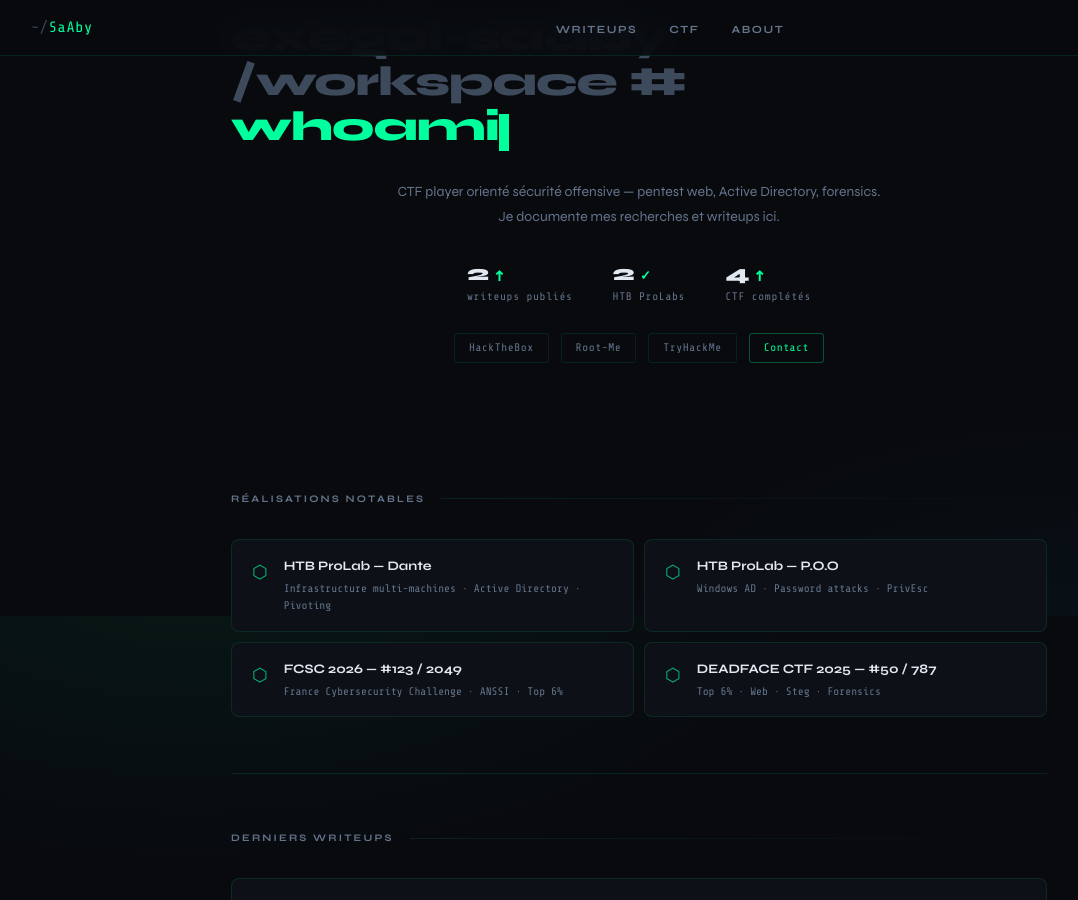
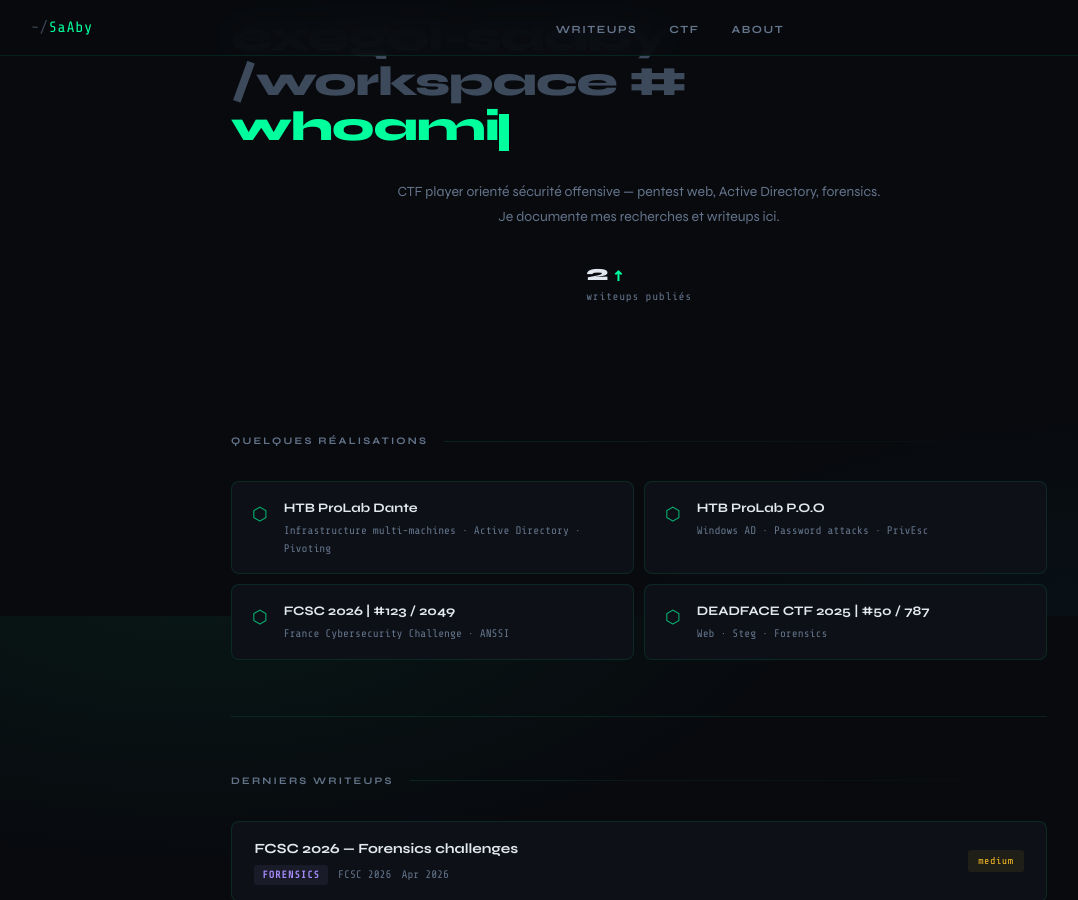
Before and after one commit to SaAbyy/SaAbyy.github.io, a Jekyll site: the page built from index.html, in a window 1280 px wide and 900 px high, scrolled down 284 px. Shown: the whole window, without its empty margins (1-1079 px from the left). Built offline with Jekyll 4.4.1, drawn with Linux system fonts in a browser that asks for light colours.

Commit message:
Revise section titles and formatting in index.html
Updated titles and section headers for clarity.

```diff
--- a/index.html
+++ b/index.html
@@ -29,53 +29,39 @@ title: Home
         <strong>{{ site.writeups.size }}<span class="unit"> ↑</span></strong>
         writeups publiés
       </div>
-      <div class="stat">
-        <strong>2<span class="unit"> ✓</span></strong>
-        HTB ProLabs
-      </div>
-      <div class="stat">
-        <strong>4<span class="unit"> ↑</span></strong>
-        CTF complétés
-      </div>
     </div>
 
-    <div class="hero-links" style="display:flex;gap:0.75rem;margin-top:1.75rem;flex-wrap:wrap;justify-content:center;">
-      <a href="https://app.hackthebox.com/public/users/1233395" target="_blank" class="hero-btn">HackTheBox</a>
-      <a href="https://www.root-me.org/SaAby?inc=score" target="_blank" class="hero-btn">Root-Me</a>
-      <a href="https://tryhackme.com/p/SaAby" target="_blank" class="hero-btn">TryHackMe</a>
-      <a href="mailto:Sa4by@proton.me" class="hero-btn hero-btn-accent">Contact</a>
-    </div>
   </section>
 
   <section class="section">
-    <div class="section-header"><h2>Réalisations notables</h2></div>
+    <div class="section-header"><h2>Quelques réalisations</h2></div>
     <div class="feat-grid">
       <div class="feat-card">
         <div class="feat-icon">⬡</div>
         <div>
-          <div class="feat-title">HTB ProLab — Dante</div>
+          <div class="feat-title">HTB ProLab Dante</div>
           <div class="feat-sub">Infrastructure multi-machines · Active Directory · Pivoting</div>
         </div>
       </div>
       <div class="feat-card">
         <div class="feat-icon">⬡</div>
         <div>
-          <div class="feat-title">HTB ProLab — P.O.O</div>
+          <div class="feat-title">HTB ProLab P.O.O</div>
           <div class="feat-sub">Windows AD · Password attacks · PrivEsc</div>
         </div>
       </div>
       <div class="feat-card">
         <div class="feat-icon">⬡</div>
         <div>
-          <div class="feat-title">FCSC 2026 — #123 / 2049</div>
-          <div class="feat-sub">France Cybersecurity Challenge · ANSSI · Top 6%</div>
+          <div class="feat-title">FCSC 2026 | #123 / 2049</div>
+          <div class="feat-sub">France Cybersecurity Challenge · ANSSI</div>
         </div>
       </div>
       <div class="feat-card">
         <div class="feat-icon">⬡</div>
         <div>
-          <div class="feat-title">DEADFACE CTF 2025 — #50 / 787</div>
-          <div class="feat-sub">Top 6% · Web · Steg · Forensics</div>
+          <div class="feat-title">DEADFACE CTF 2025 | #50 / 787</div>
+          <div class="feat-sub">Web · Steg · Forensics</div>
         </div>
       </div>
     </div>
```
